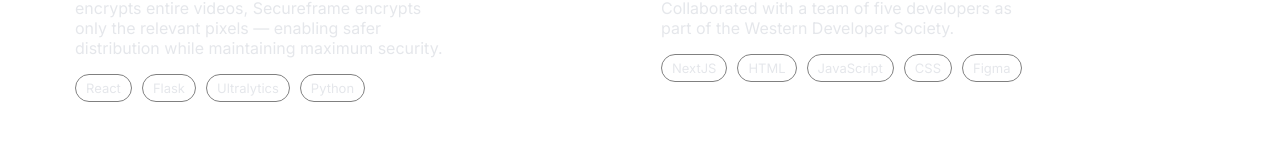
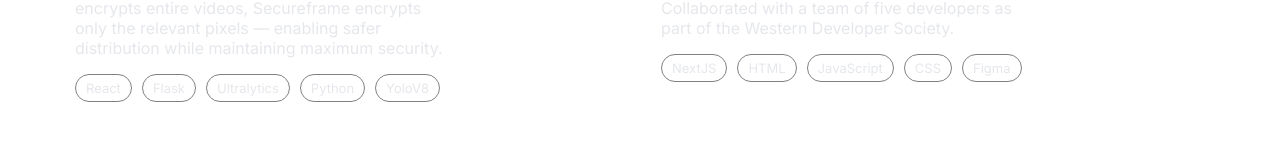
Before and after one commit to DanielKaminsky05/PersonalWebsiteV1, a Next.js app: page / in a window 1280 px wide. Shown: the part 2113-2277 px from the top of the page. Built offline with nearby package versions, Linux system fonts and the light colour scheme.

Commit message:
removed overlay, will look for solutions

```diff
--- a/src/app/components/Projects.jsx
+++ b/src/app/components/Projects.jsx
@@ -14,7 +14,7 @@ const projects = [
     projectDescription:
       "A tool that combines computer vision and AES encryption, allowing users to selectively encrypt specific objects. Unlike other software that encrypts entire videos, Secureframe encrypts only the relevant pixels — enabling safer distribution while maintaining maximum security.",
     video: "./SecureframeDemo.mp4",
-    tags: ["React", "Flask", "Ultralytics", "Python"],
+    tags: ["React", "Flask", "Ultralytics", "Python", "YoloV8"],
   },
   {
     projectName: "Councillor 13 Website",
--- a/src/app/page.module.css
+++ b/src/app/page.module.css
@@ -182,6 +182,7 @@
 
 }
 
+/*
 .videoOverlay {
   position: absolute;
   top: 0;
@@ -191,6 +192,7 @@
   background-color: rgba(0, 0, 0, 0.5);
   pointer-events: none;
 }
+*/
 
 
 
```
